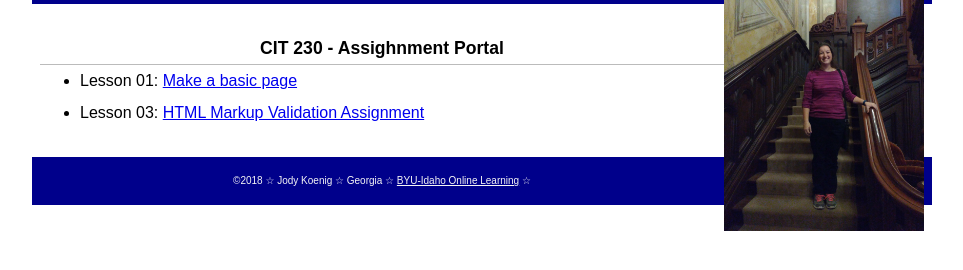
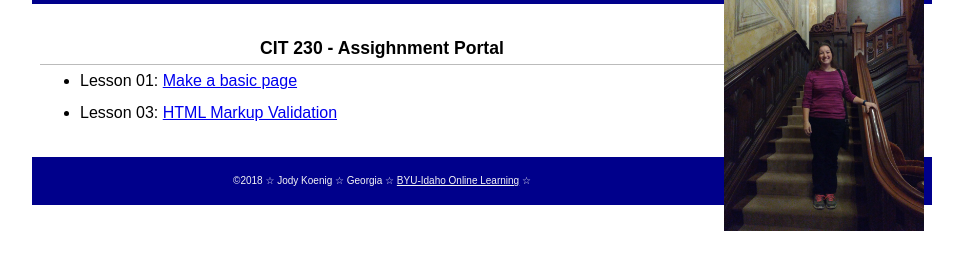
Before and after one commit to koenig6/koenig6.github.io, a plain HTML site: page index.html in a window 1280 px wide. Shown: the part 64-334 px from the top of the page, without its empty margins (158-1121 px from the left). Drawn offline with Linux system fonts and the light colour scheme.

Commit message:
fixed errors

```diff
--- a/index.html
+++ b/index.html
@@ -19,7 +19,7 @@
             <h2>CIT 230 - Assighnment Portal</h2>
             <ul>
                 <li>Lesson 01: <a href="https://koenig6.github.io/basicPage">Make a basic page</a></li>
-                <li>Lesson 03: <a href="https://koenig6.github.io/fixedhtml">HTML Markup Validation Assignment</a></li>
+                <li>Lesson 03: <a href="https://koenig6.github.io/assignments/lesson-3/fixedhtml">HTML Markup Validation</a></li>
             </ul>
         </main>
         <footer>
```
